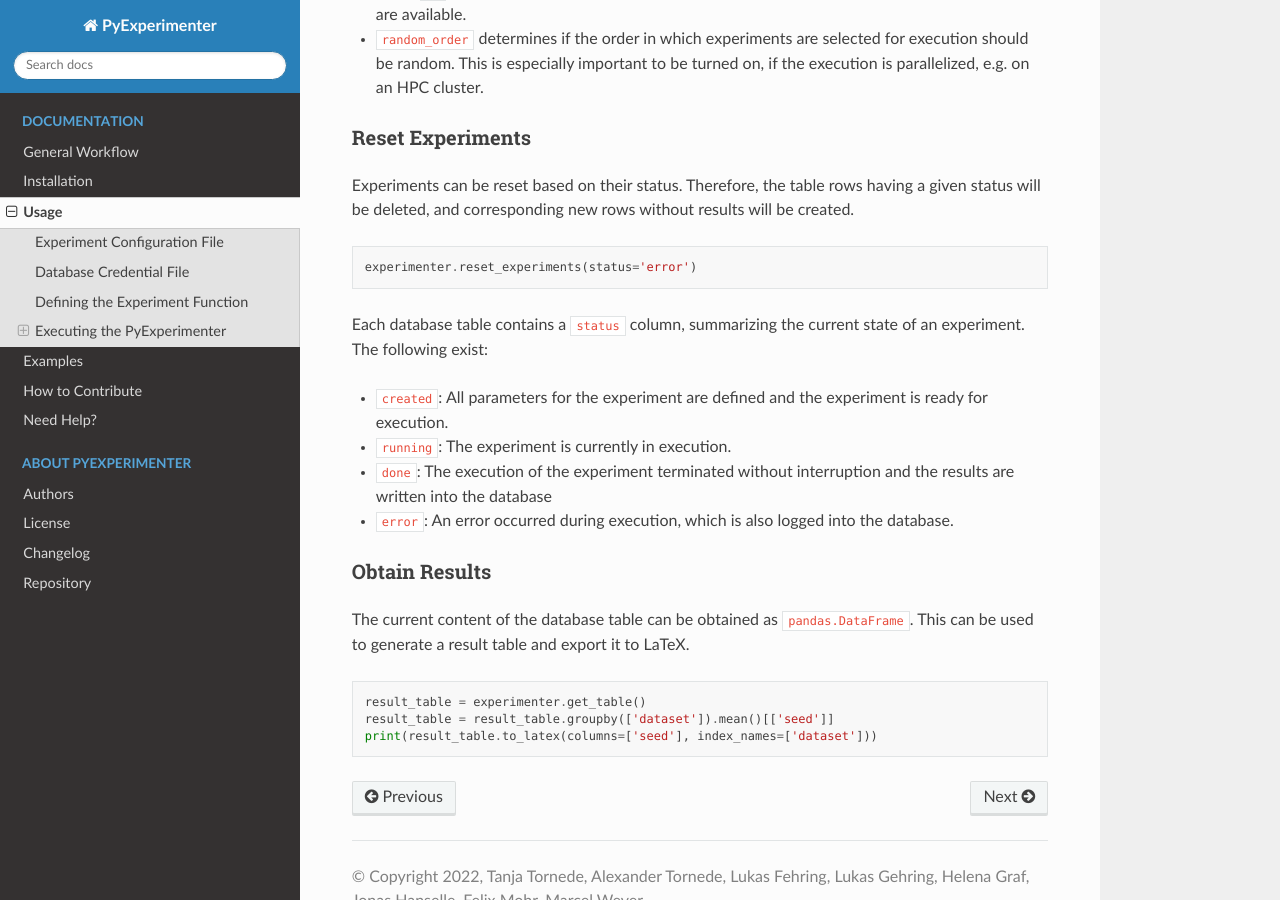
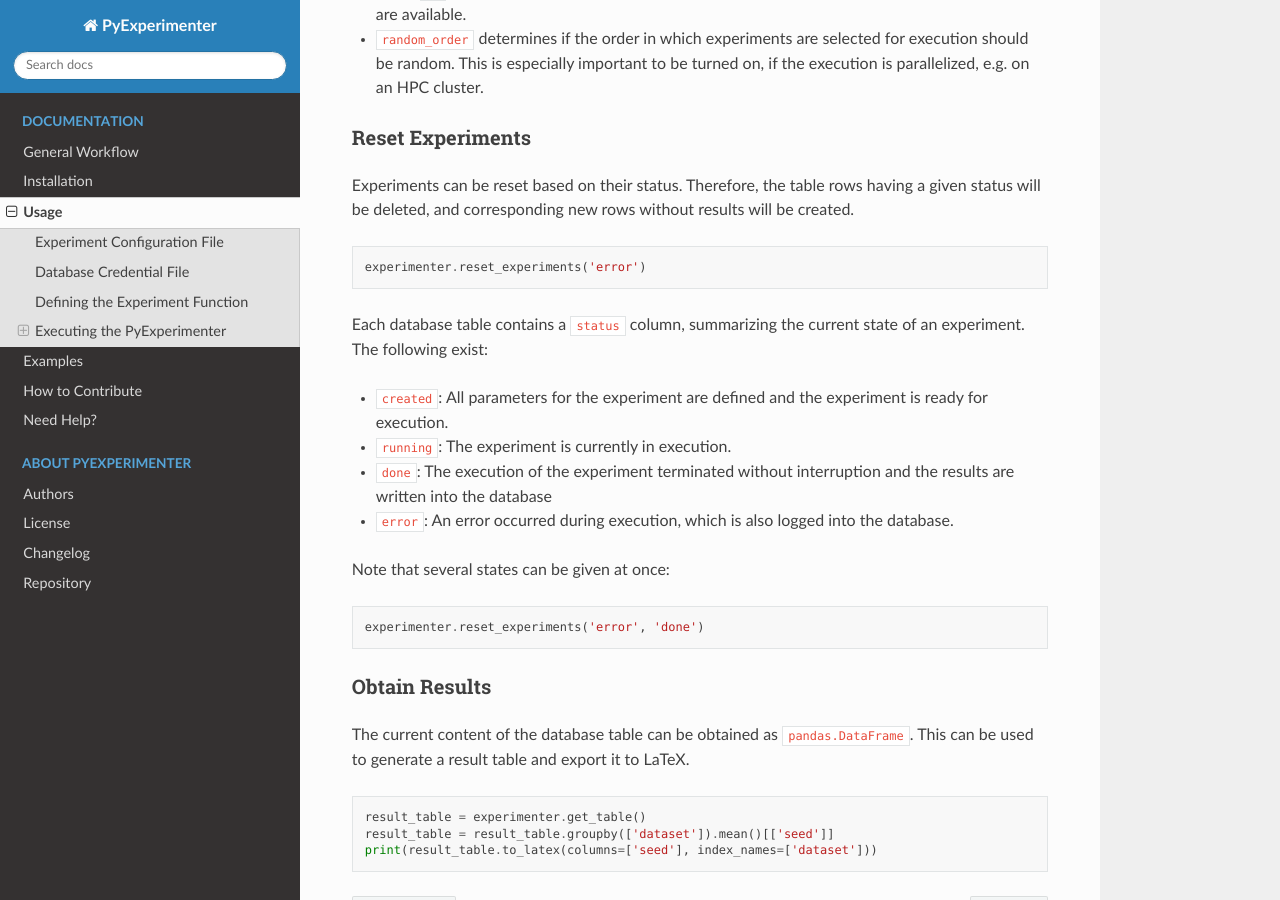
Before and after one commit to tornede/py_experimenter, a Sphinx documentation site: the page built from docs/source/usage.md, in a window 1280 px wide and 900 px high, scrolled down 4169 px. Built offline with Sphinx 7.4.7 and the Read the Docs theme 2.0.0, drawn with Linux system fonts in a browser that asks for light colours; pages that are not in the unit, such as notebooks, are missing from menus.

Commit message:
Update docs

````diff
--- a/docs/source/usage.md
+++ b/docs/source/usage.md
@@ -173,7 +173,7 @@ experimenter.execute(
 Experiments can be reset based on their status. Therefore, the table rows having a given status will be deleted, and corresponding new rows without results will be created.
 
 ```python
-experimenter.reset_experiments(status='error')
+experimenter.reset_experiments('error')
 ```
 
 Each database table contains a `status` column, summarizing the current state of an experiment. The following exist:
@@ -182,6 +182,12 @@ Each database table contains a `status` column, summarizing the current state of
 - `running`: The experiment is currently in execution.
 - `done`: The execution of the experiment terminated without interruption and the results are written into the database
 - `error`: An error occurred during execution, which is also logged into the database.
+
+Note that several states can be given at once:
+
+```python
+experimenter.reset_experiments('error', 'done')
+```
 
 ### Obtain Results
 
````
